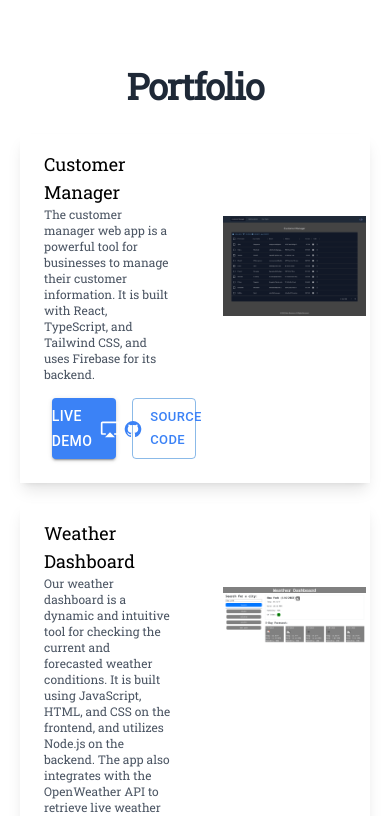
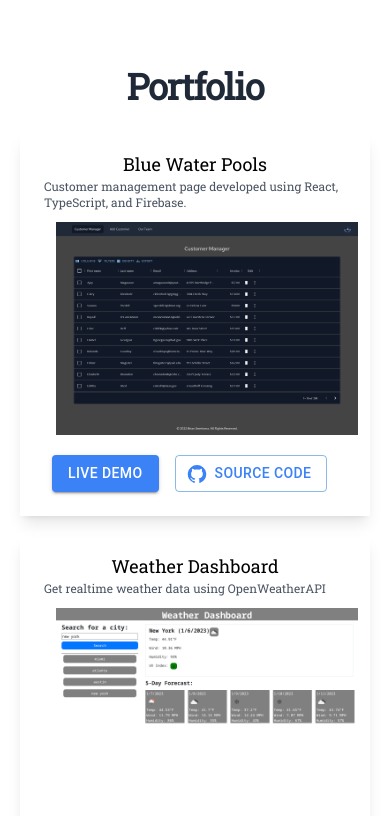
Before and after one commit to brian-gee/react-portfolio, a Next.js app: page / in a window 390 px wide. Shown: the part 1100-1916 px from the top of the page. Built offline with nearby package versions, Linux system fonts and the light colour scheme.

Commit message:
updating for mobile first design

```diff
--- a/components/portfolio.js
+++ b/components/portfolio.js
@@ -1,23 +1,23 @@
-import { useState } from "react";
-import PortfolioItem from "./portfolioItem";
-import bwp from "../public/bwp.png";
-import wd from "../public/wd.png";
+import { useState } from 'react';
+import PortfolioItem from './portfolioItem';
+import bwp from '../public/bwp.png';
+import wd from '../public/wd.png';
 
 export default function Portfolio() {
   const [portfolioItems] = useState([
     {
-      name: "Customer Manager",
-      desc: "The customer manager web app is a powerful tool for businesses to manage their customer information. It is built with React, TypeScript, and Tailwind CSS, and uses Firebase for its backend.",
+      name: 'Blue Water Pools',
+      desc: 'Customer management page developed using React, TypeScript, and Firebase.',
       image: bwp,
-      github: "https://github.com/brian-gee/blue-water-pools",
-      link: "https://bluewaterpools.xyz",
+      github: 'https://github.com/brian-gee/blue-water-pools',
+      link: 'https://bluewaterpools.xyz',
     },
     {
-      name: "Weather Dashboard",
-      desc: "Our weather dashboard is a dynamic and intuitive tool for checking the current and forecasted weather conditions. It is built using JavaScript, HTML, and CSS on the frontend, and utilizes Node.js on the backend. The app also integrates with the OpenWeather API to retrieve live weather data for locations around the world.",
+      name: 'Weather Dashboard',
+      desc: 'Get realtime weather data using OpenWeatherAPI',
       image: wd,
-      github: "https://github.com/brian-gee/weather-dashboard",
-      link: "https://brian-gee.github.io/weather-dashboard/",
+      github: 'https://github.com/brian-gee/weather-dashboard',
+      link: 'https://brian-gee.github.io/weather-dashboard/',
     },
   ]);
 
@@ -26,7 +26,9 @@ export default function Portfolio() {
       <main className="relative flex items-top justify-center min-h-screen sm:items-center sm:pt-0">
         <section>
           <div className="text-center">
-            <h3 className="text-4xl sm:text-5xl text-gray-800 font-extrabold tracking-tight py-2">Portfolio</h3>
+            <h3 className="text-4xl sm:text-5xl text-gray-800 font-extrabold tracking-tight py-2">
+              Portfolio
+            </h3>
           </div>
           <div className="flex justify-center">
             <PortfolioItem portfolioItems={portfolioItems} />
--- a/components/portfolioItem.js
+++ b/components/portfolioItem.js
@@ -10,43 +10,41 @@ export default function PortfolioItem(params) {
   return (
     <div className="max-w-4xl">
       {portfolioItems.map((portfolioItem, i) => (
-				<div key={i} className="grid grid-cols-2 shadow-lg m-5">
+        <div key={i} className="shadow-lg m-5">
           <div className="px-6 py-4">
-						<div className="text-lg md:text-2xl">
+            <div className="text-center text-lg md:text-2xl">
               {portfolioItem.name}
             </div>
             <div className="text-xs md:text-sm text-gray-600">
               {portfolioItem.desc}
+            </div>
+            <div>
+              {' '}
+              <Image
+                className="object-contain m-3"
+                src={portfolioItem.image}
+                alt={portfolioItem.name}
+              />
             </div>
             <div className="p-2 mt-2">
               <Stack direction="row" spacing={2}>
                 <Button
                   href={portfolioItem.link}
                   variant="contained"
-									style={{ backgroundColor: '#3b82f6', color: '#FFFFFF' }}
-									endIcon={<AirplayIcon />}
-								>
+                  style={{ backgroundColor: '#3b82f6', color: '#FFFFFF' }}>
                   Live Demo
                 </Button>
                 <Button
                   href={portfolioItem.github}
                   variant="outlined"
-									size="small"
                   style={{ color: '#3b82f6' }}
-									startIcon={<GitHubIcon />}
-								>
+                  startIcon={<GitHubIcon />}>
                   Source Code
                 </Button>
               </Stack>
             </div>
           </div>
-					<div className="px-4">
-						<Image
-							className="object-contain h-60 m-3"
-							src={portfolioItem.image}
-							alt={portfolioItem.name}
-						/>
-					</div>
+          <div className="px-4"></div>
         </div>
       ))}
     </div>
```
Lines whose indentation alone changed are shown as unchanged.
